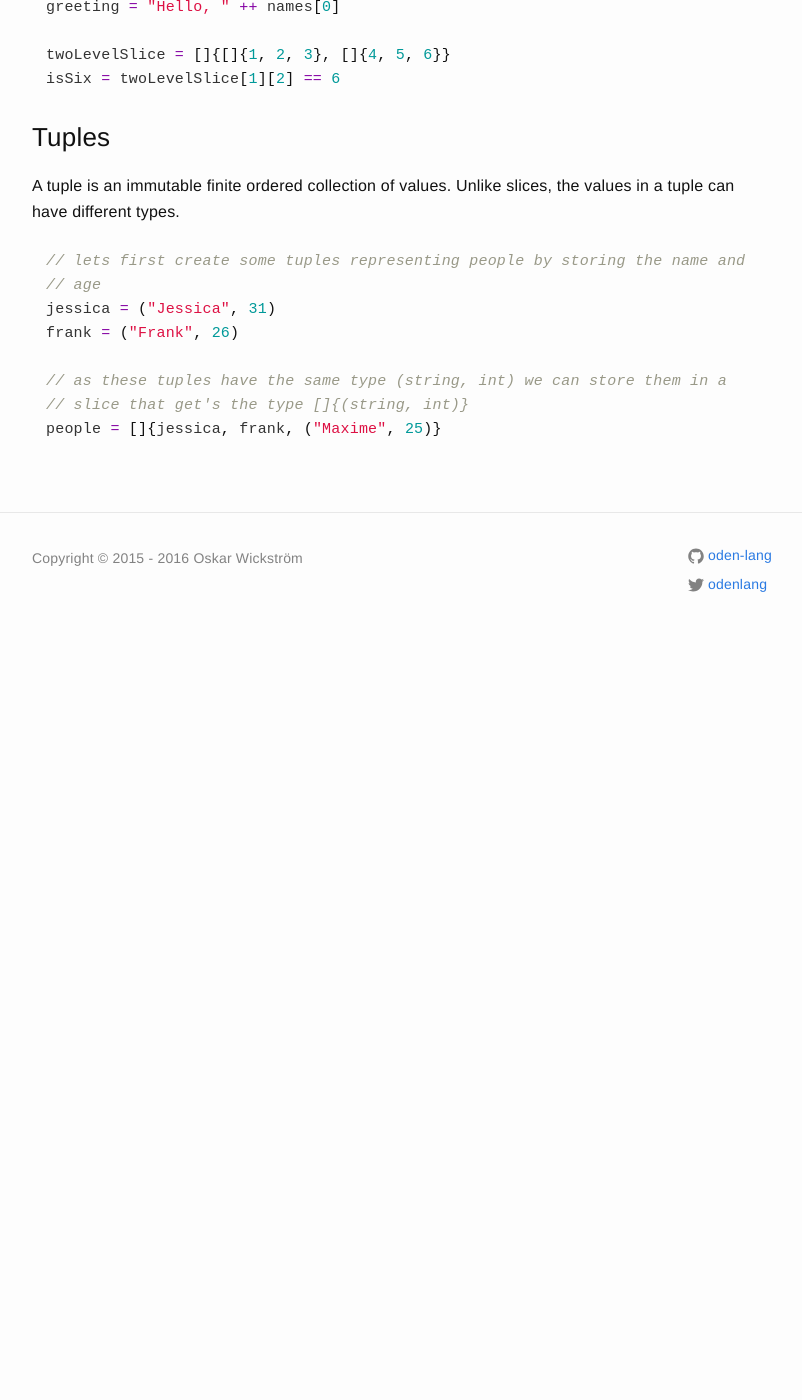
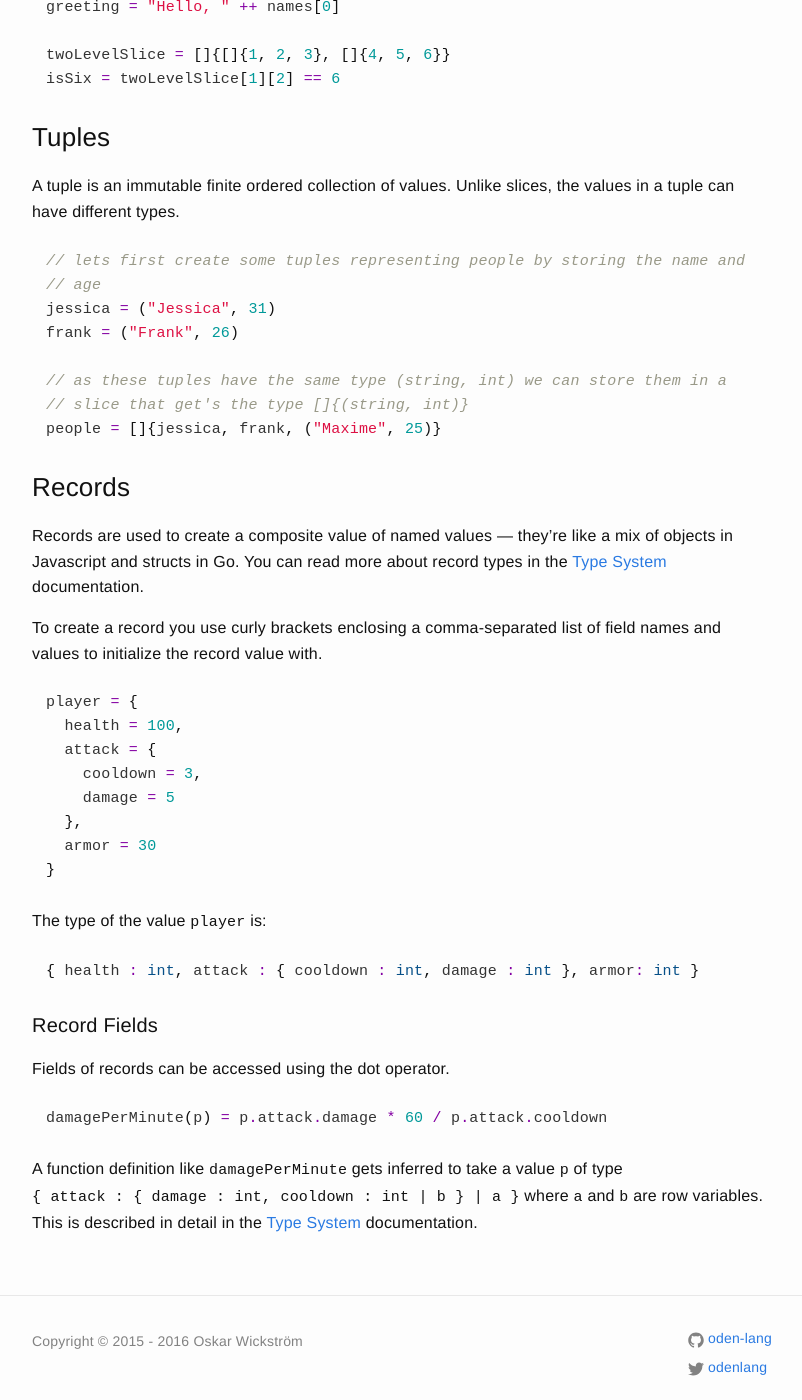
Before and after one commit to oden-lang/oden-lang.github.io, a Jekyll site: the page built from user-guide/language-reference/forms.md, in a window 1280 px wide and 1400 px high, scrolled down 4065 px. Shown: the whole window, without its empty margins (238-1040 px from the left). Built offline with Jekyll 4.4.1, drawn with Linux system fonts in a browser that asks for light colours; before the commit the page ends 4695 px from its top, so only the background shows below that.

Commit message:
Add records docs

```diff
--- a/user-guide/language-reference/forms.md
+++ b/user-guide/language-reference/forms.md
@@ -227,3 +227,43 @@ frank = ("Frank", 26)
 // slice that get's the type []{(string, int)}
 people = []{jessica, frank, ("Maxime", 25)}
 {% endhighlight %}
+
+## Records
+
+Records are used to create a composite value of named values &mdash; they're
+like a mix of objects in Javascript and structs in Go.
+You can read more about record types in the [Type System](/user-guide/language-reference/type-system.html#records)
+documentation.
+
+To create a record you use curly brackets enclosing a comma-separated list of
+field names and values to initialize the record value with.
+
+{% highlight go %}
+player = {
+  health = 100,
+  attack = {
+    cooldown = 3,
+    damage = 5
+  },
+  armor = 30
+}
+{% endhighlight %}
+
+The type of the value `player` is:
+
+{% highlight go %}
+{ health : int, attack : { cooldown : int, damage : int }, armor: int }
+{% endhighlight %}
+
+### Record Fields
+
+Fields of records can be accessed using the dot operator.
+
+{% highlight go %}
+damagePerMinute(p) = p.attack.damage * 60 / p.attack.cooldown
+{% endhighlight %}
+
+A function definition like `damagePerMinute` gets inferred to take a value `p`
+of type `{ attack : { damage : int, cooldown : int | b } | a }` where `a` and
+`b` are row variables. This is described in detail in the [Type System](
+/user-guide/language-reference/type-system.html#records) documentation.
```
